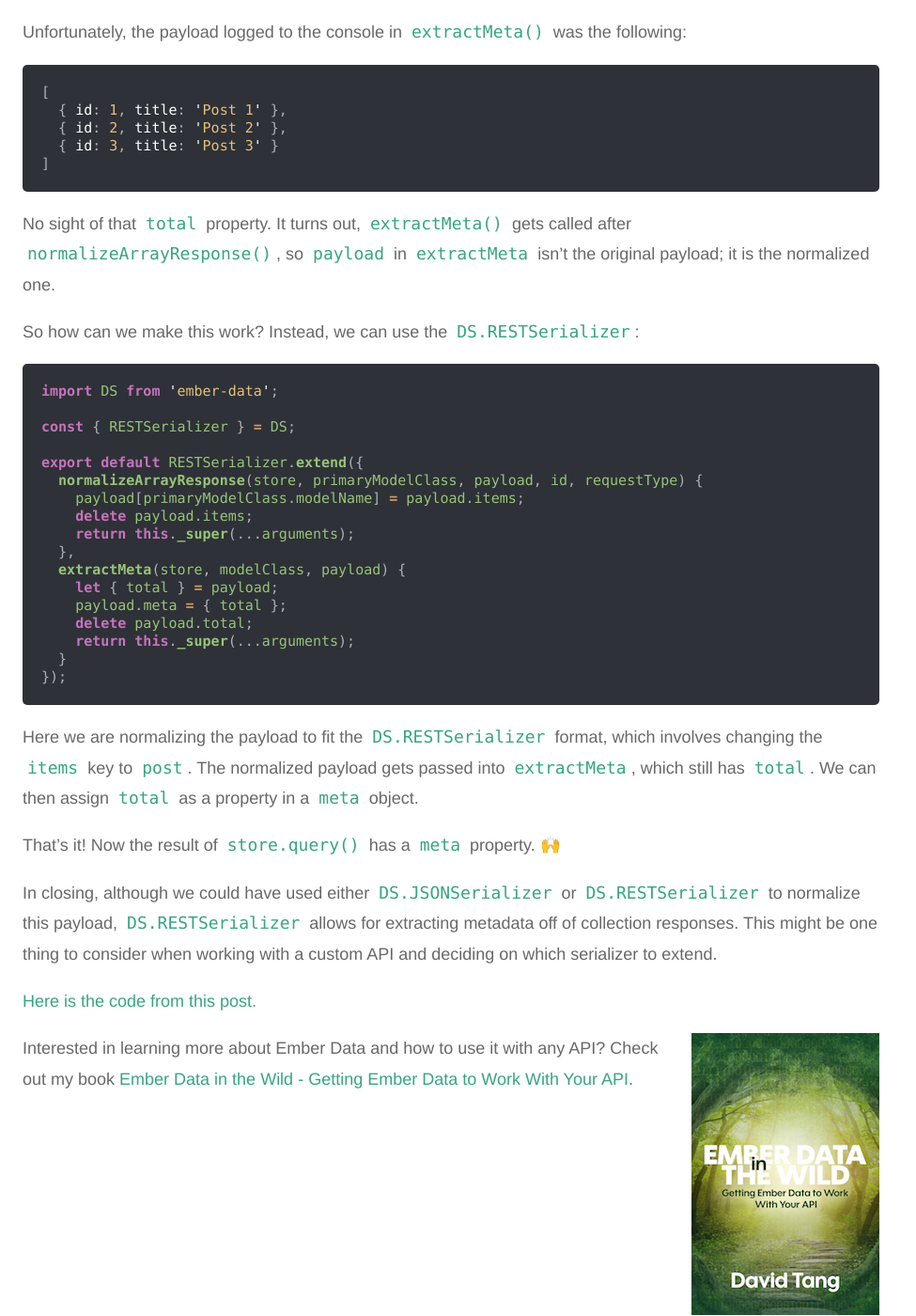
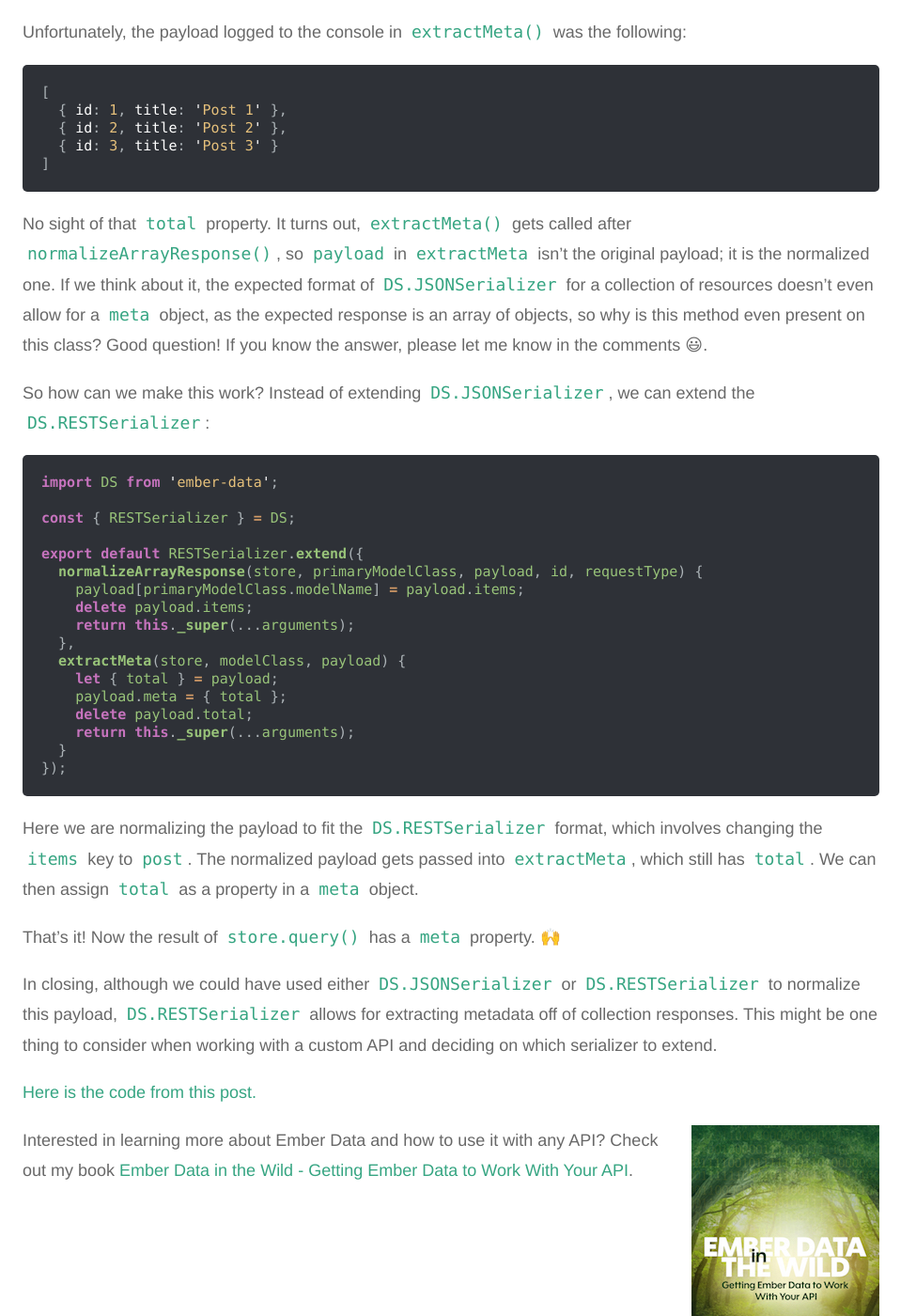
Before and after one commit to iamdtang/skaterdav85.github.io, a Jekyll site: the page built from _posts/2018-04-06-extracting-metadata-from-a-custom-api-with-ember-data.md, in a window 1280 px wide and 1400 px high, scrolled down 1839 px. Shown: the whole window at 94% size, without its empty margins (0-975 px from the left). Built offline with Jekyll 4.4.1, drawn with Linux system fonts in a browser that asks for light colours; nearby versions of some CDN libraries; some of the changed text lies outside the part shown.

Commit message:
update post

````diff
--- a/_posts/2018-04-06-extracting-metadata-from-a-custom-api-with-ember-data.md
+++ b/_posts/2018-04-06-extracting-metadata-from-a-custom-api-with-ember-data.md
@@ -92,9 +92,9 @@ Unfortunately, the payload logged to the console in `extractMeta()` was the foll
 ]
 ```
 
-No sight of that `total` property. It turns out, `extractMeta()` gets called after `normalizeArrayResponse()`, so `payload` in `extractMeta` isn't the original payload; it is the normalized one.
+No sight of that `total` property. It turns out, `extractMeta()` gets called after `normalizeArrayResponse()`, so `payload` in `extractMeta` isn't the original payload; it is the normalized one. If we think about it, the expected format of `DS.JSONSerializer` for a collection of resources doesn't even allow for a `meta` object, as the expected response is an array of objects, so why is this method even present on this class? Good question! If you know the answer, please let me know in the comments 😃.
 
-So how can we make this work? Instead, we can use the `DS.RESTSerializer`:
+So how can we make this work? Instead of extending `DS.JSONSerializer`, we can extend the `DS.RESTSerializer`:
 
 ```js
 import DS from 'ember-data';
@@ -125,3 +125,5 @@ In closing, although we could have used either `DS.JSONSerializer` or `DS.RESTSe
 [Here is the code from this post.](https://github.com/skaterdav85/extracting-metadata-in-ember-data)
 
 {% include promo.html %}
+
+Comments for this post can be found [on this GitHub issue.](https://github.com/skaterdav85/extracting-metadata-in-ember-data/issues/1)
````
